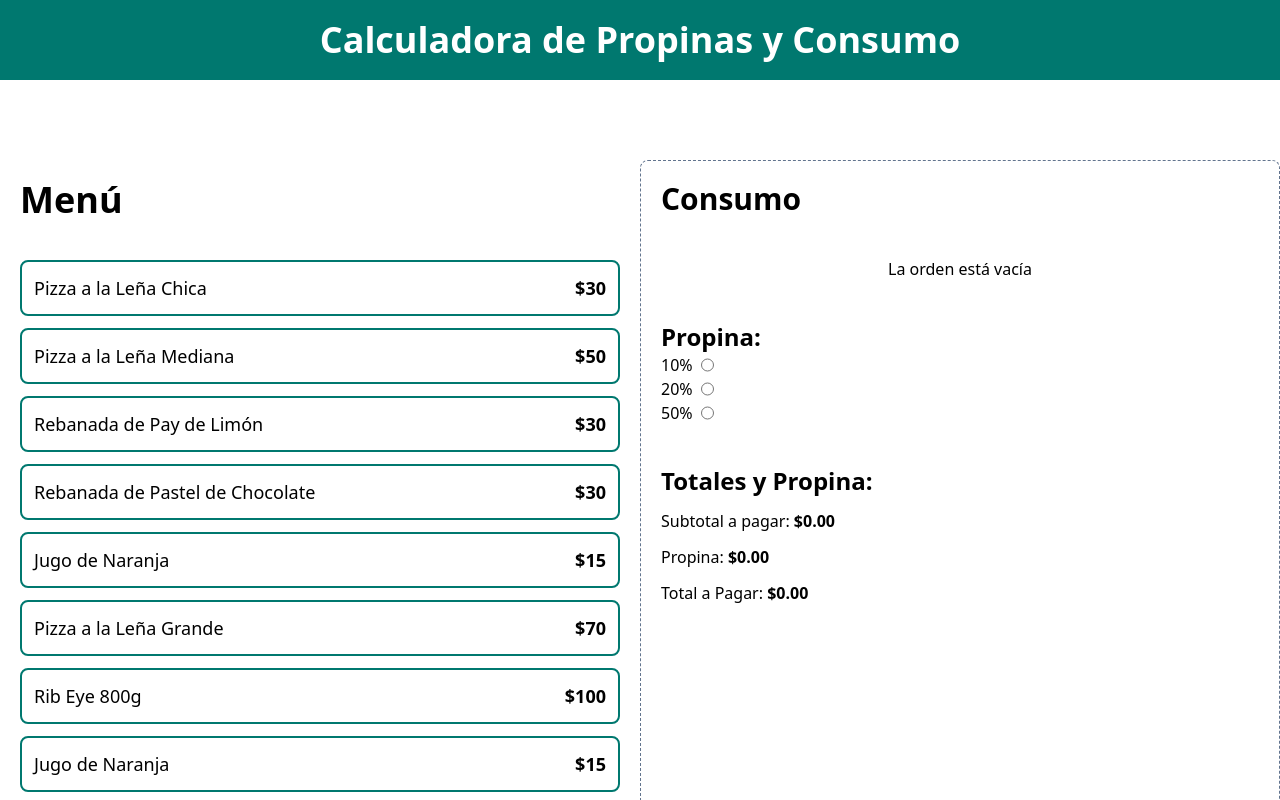
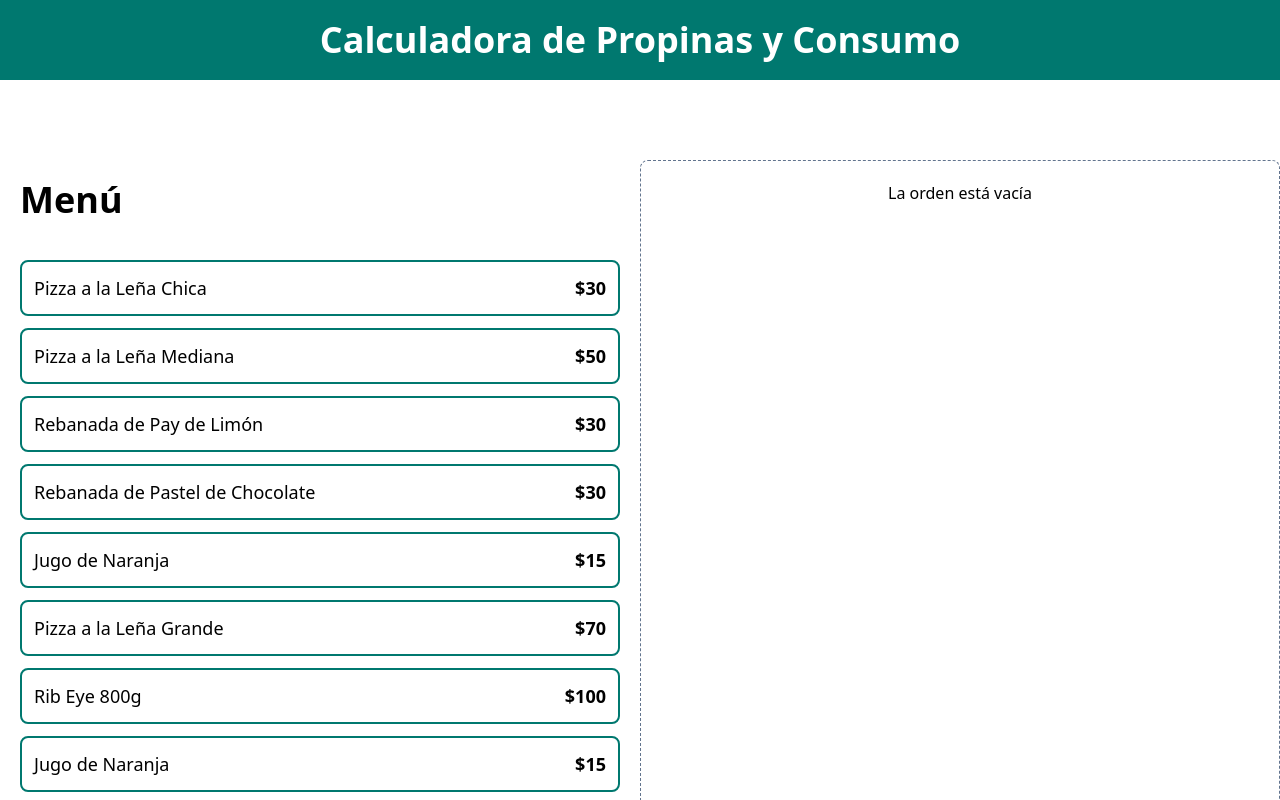
Before and after one commit to chalotorres/Proyecto-Calculador-Propinas, a React (Vite) app: page / in a window 1280 px wide. Shown: the top 800 px of the page. Built offline with nearby package versions, Linux system fonts and the light colour scheme.

Commit message:
Guardando y reseteando orden

```diff
--- a/src/App.tsx
+++ b/src/App.tsx
@@ -6,7 +6,7 @@
 import useOrder from "./hook/useOrder"
 
 function App() {
-  const { order, addItem, removeItem, tip, setTip } = useOrder();
+  const { order, tip, setTip, addItem, removeItem, placeOrder } = useOrder();
 
   return (
     <>
@@ -32,6 +32,8 @@
       </div>
 
       <div className="border border-dashed border-slate-500 p-5 rounded-lg space-y-10">
+        {order.length > 0 ? (
+          <>
             <OrderContents
               order={order}
               removeItem={removeItem}
@@ -39,12 +41,18 @@
 
             <TipPercentageForm
               setTip={setTip}
+              tip={tip}
             />
 
             <OrderTotal
               order={order}
               tip={tip}
+              placeOrder={placeOrder}
             />
+          </>
+        ) : (
+          <p className="text-center">La orden está vacía</p>
+        )}
       </div>
 
     </main>
--- a/src/components/OrderContents.tsx
+++ b/src/components/OrderContents.tsx
@@ -12,10 +12,7 @@
         <h2 className='font-black text-3xl'>Consumo</h2>
 
         <div className="space-y-3 mt-10">
-            {order.length === 0 ?
-                <p className="text-center">La orden está vacía</p>
-                :(
-                    order.map (item => (
+            {order.map (item => (
                 <div key={item.id}
                 className="flex justify-between border-t items-center border-gray-300 py-5 last-of-type:border-b">
                     <div>
@@ -31,8 +28,7 @@
                         X
                     </button>
                 </div>
-                    ))
-                ) }
+            ))}
         </div>
     </div>
   )
--- a/src/components/OrderTotal.tsx
+++ b/src/components/OrderTotal.tsx
@@ -4,10 +4,11 @@
 
 type OrderTotalsProps = {
     order : OrderItem[],
-    tip : number
+    tip : number,
+    placeOrder : () => void
 }
 
-export default function OrderTotal({order, tip} : OrderTotalsProps) {
+export default function OrderTotal({order, tip, placeOrder} : OrderTotalsProps) {
 
     const subTotalAmount = useMemo(() => order.reduce((total, item) => total + (item.quantity * item.price), 0) , [order] )
     const tipAmount = useMemo(() => subTotalAmount * tip, [tip, order])
@@ -30,8 +31,10 @@
             </p>
         </div>
 
-        <button>
-
+        <button className="w-full bg-black p-3 uppercase text-white font-bold mt-10 disabled:opacity-10"
+                disabled={TotalAmount === 0}
+                onClick={placeOrder}>
+            Guardar Orden
         </button>
     </>
   )
--- a/src/components/TipPercentageForm.tsx
+++ b/src/components/TipPercentageForm.tsx
@@ -20,22 +20,24 @@
 
 type TipPercentageFormProps = {
     setTip : Dispatch<SetStateAction<number>>
+    tip : number
 }
 
-export default function TipPercentageForm({setTip} : TipPercentageFormProps) {
+export default function TipPercentageForm({setTip, tip} : TipPercentageFormProps) {
   return (
     <div>
         <h3 className="font-black text-2xl">Propina:</h3>
 
         <form>
-            {tipOptions.map(tip => (
-                <div key={tip.id} className="flex gap-2">
-                    <label htmlFor="">{tip.label}</label>
-                    <input id={tip.id}
+            {tipOptions.map(tipOption => (
+                <div key={tipOption.id} className="flex gap-2">
+                    <label htmlFor="">{tipOption.label}</label>
+                    <input id={tipOption.id}
                            type="radio"
                            name="tip"
-                           value={tip.value}
+                           value={tipOption.value}
                            onChange={ e => setTip(+e.target.value)}
+                           checked={tipOption.value === tip}
                     />
                 </div>
             ))}
--- a/src/hook/useOrder.ts
+++ b/src/hook/useOrder.ts
@@ -23,11 +23,17 @@
         setOrder(order.filter(item => item.id !== id));
     }
 
+    const placeOrder = ( ) =>{
+        setOrder([]);
+        setTip(0);
+    }
+
     return {
         order,
         tip,
         setTip,
         addItem,
         removeItem,
+        placeOrder,
     }
 }
```
Lines whose indentation alone changed are shown as unchanged.
